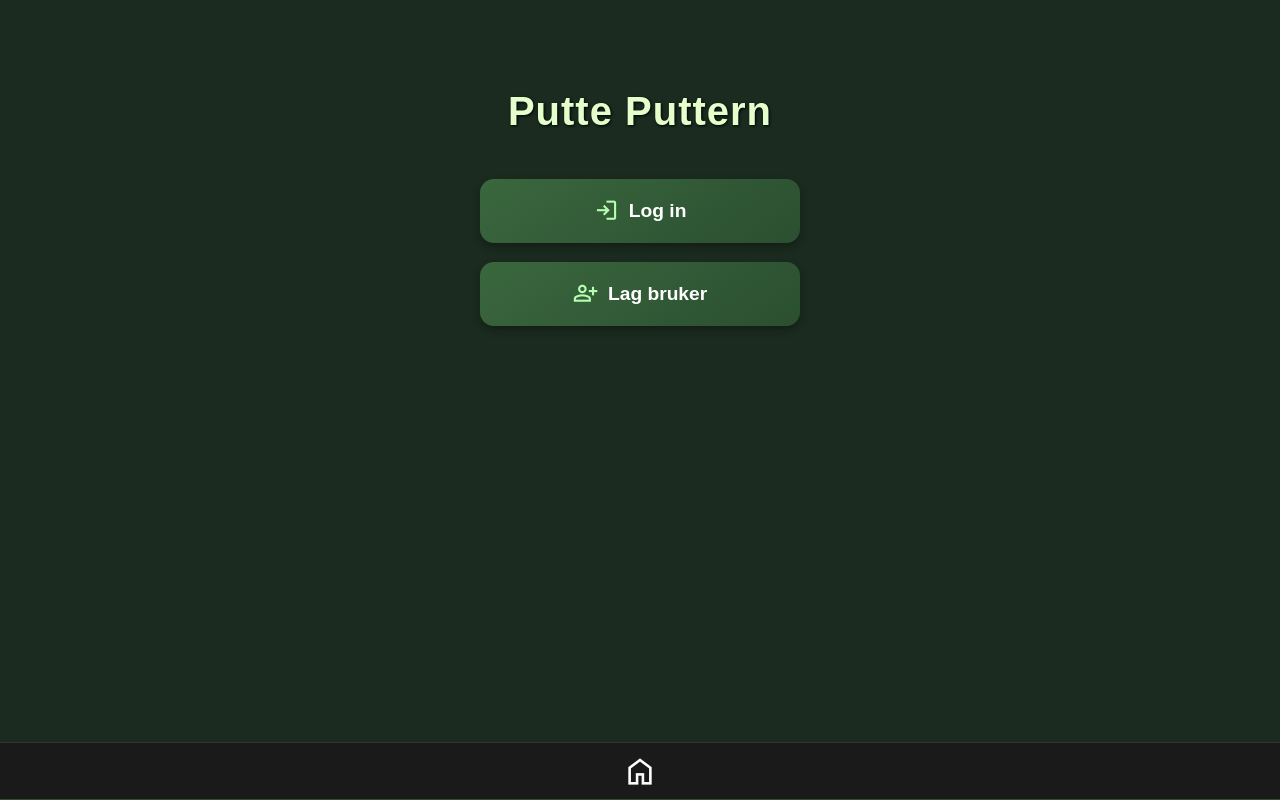
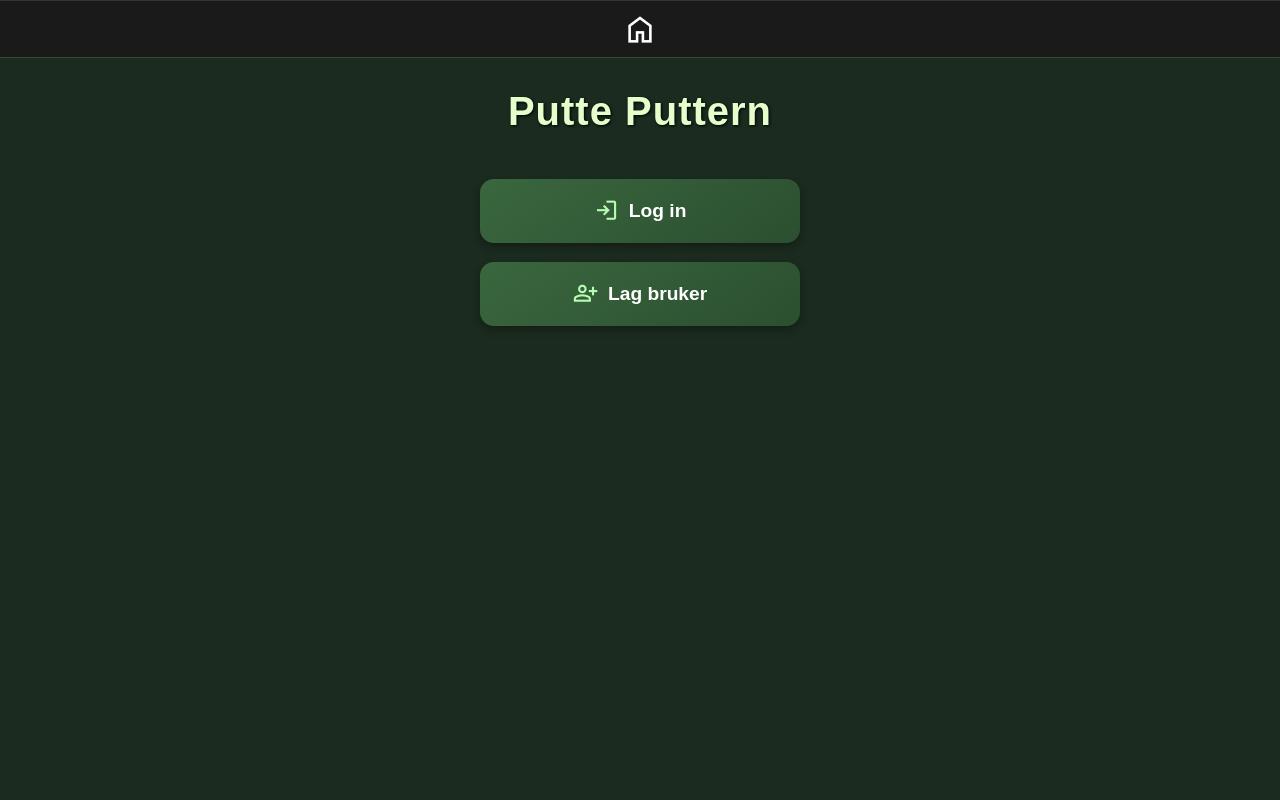
Before and after one commit to brollows/PuttePuttern, an Angular app: page /login in a window 1280 px wide. Built offline with nearby package versions, Linux system fonts and the light colour scheme.

Commit message:
changes home button to cover the gap below it part 2

```diff
--- a/src/app/app.component.css
+++ b/src/app/app.component.css
@@ -1,6 +1,6 @@
 .navbar {
   position: fixed;
-  bottom: 0;
+  bottom: -1;
   left: 0;
   right: 0;
 
```
